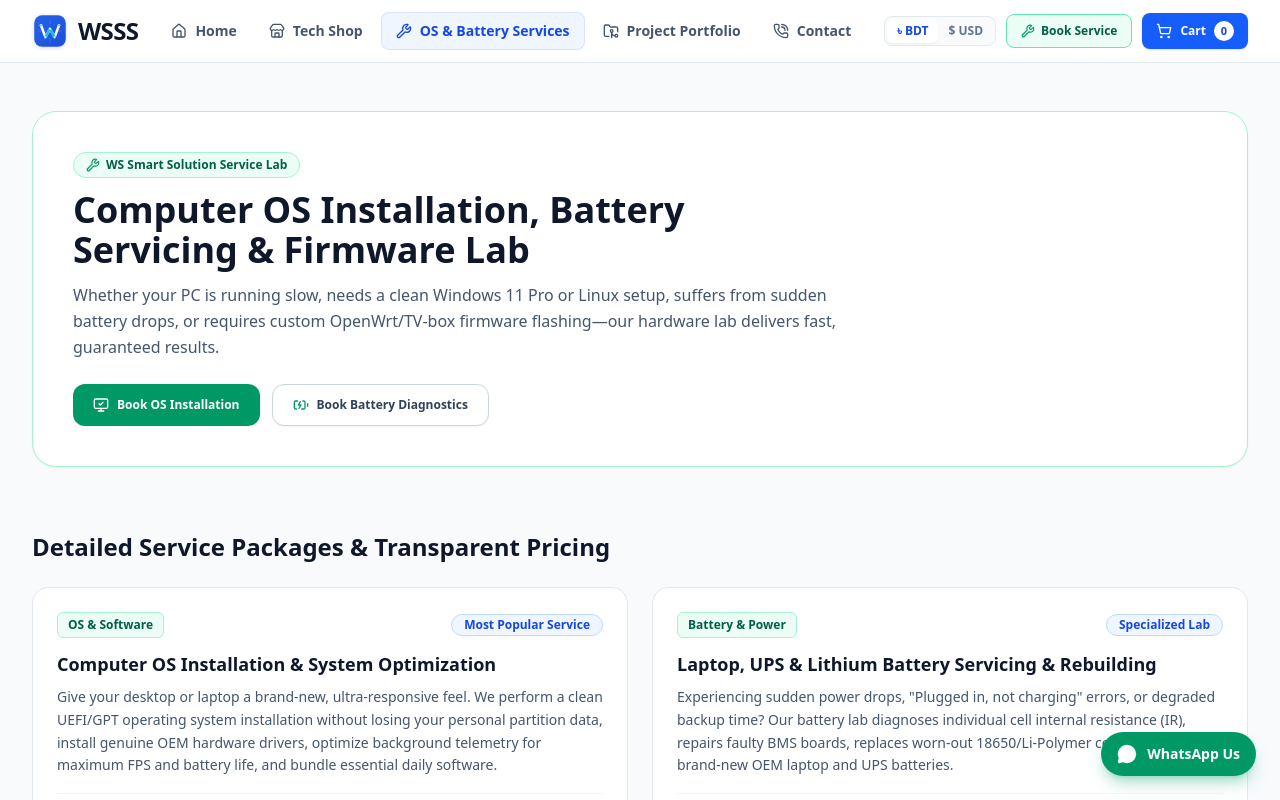
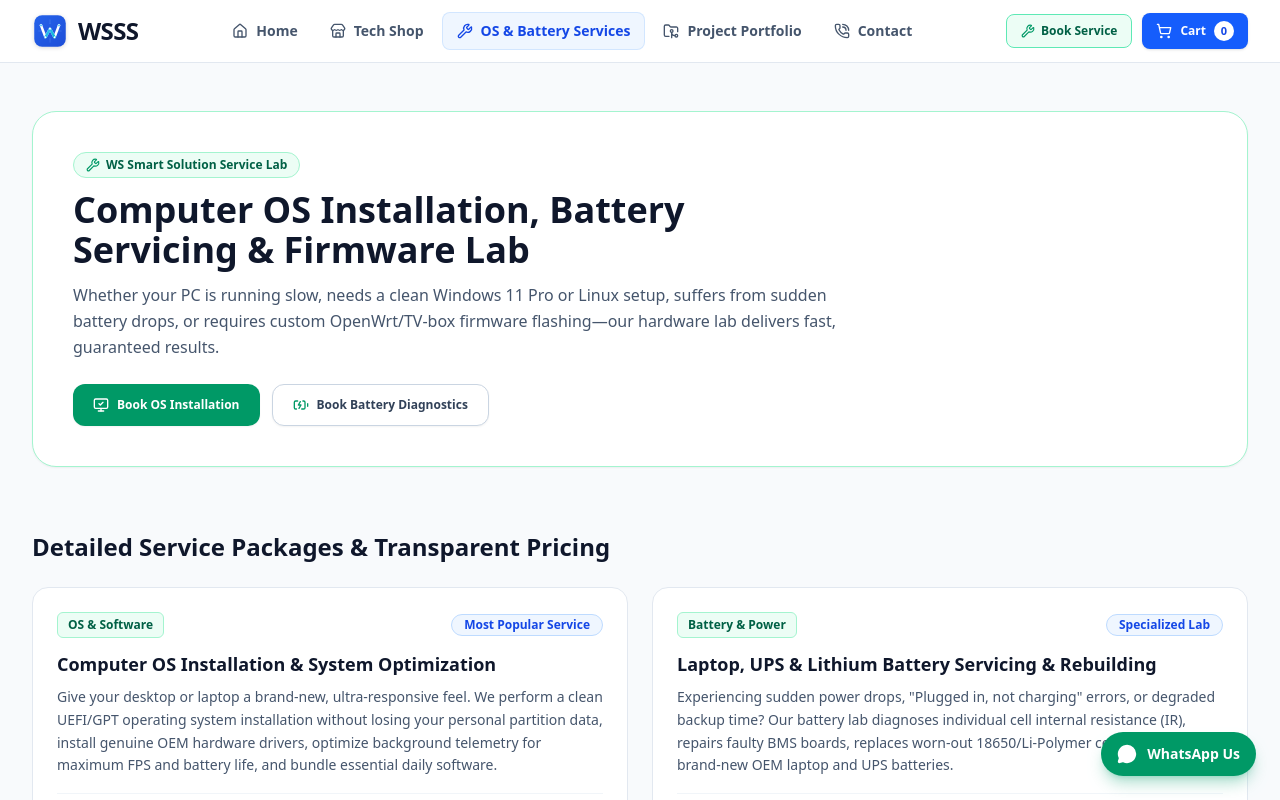
Before and after one commit to wrsunjil/ws-smart-solution, a Next.js app: page /services in a window 1280 px wide. Shown: the top 800 px of the page. Built offline with nearby package versions, Linux system fonts and the light colour scheme.

Commit message:
feat: update service pricing (1000 BDT and 1500 BDT) and remove currency switcher from header

```diff
--- a/src/components/Navbar.tsx
+++ b/src/components/Navbar.tsx
@@ -21,8 +21,6 @@ export default function Navbar() {
   const {
     totalItems,
     setIsCartOpen,
-    currency,
-    setCurrency,
     setBookingServiceTitle,
   } = useStore();
   const [mobileMenuOpen, setMobileMenuOpen] = useState(false);
@@ -75,34 +73,6 @@ export default function Navbar() {
 
         {/* Right Actions */}
         <div className="flex items-center gap-2.5">
-          {/* Currency Switcher */}
-          <div className="flex items-center rounded-lg border border-slate-200 bg-slate-50 p-0.5 text-xs font-semibold">
-            <button
-              type="button"
-              onClick={() => setCurrency('BDT')}
-              className={`rounded-md px-2.5 py-1 transition-all ${
-                currency === 'BDT'
-                  ? 'bg-white text-blue-700 font-bold shadow-xs'
-                  : 'text-slate-500 hover:text-slate-900'
-              }`}
-              title="Display prices in Bangladeshi Taka (৳)"
-            >
-              ৳ BDT
-            </button>
-            <button
-              type="button"
-              onClick={() => setCurrency('USD')}
-              className={`rounded-md px-2.5 py-1 transition-all ${
-                currency === 'USD'
-                  ? 'bg-white text-blue-700 font-bold shadow-xs'
-                  : 'text-slate-500 hover:text-slate-900'
-              }`}
-              title="Display prices in US Dollars ($)"
-            >
-              $ USD
-            </button>
-          </div>
-
           {/* Quick Service Booking Button */}
           <button
             type="button"
--- a/src/context/StoreContext.tsx
+++ b/src/context/StoreContext.tsx
@@ -42,10 +42,8 @@ export function StoreProvider({ children }: { children: React.ReactNode }) {
       if (savedCart) {
         setCart(JSON.parse(savedCart));
       }
-      const savedCurrency = localStorage.getItem('wsss_currency_v1') as Currency | null;
-      if (savedCurrency === 'BDT' || savedCurrency === 'USD') {
-        setCurrency(savedCurrency);
-      }
+      localStorage.removeItem('wsss_currency_v1');
+      setCurrency('BDT');
     } catch {
       // Ignore storage errors
     }
--- a/src/data/services.ts
+++ b/src/data/services.ts
@@ -75,8 +75,8 @@ export const SERVICES: ServiceItem[] = [
       'Transform standard routers into automated Public WiFi hotspots or convert Android TV Boxes into Armbian Linux print/cloud servers.',
     fullDescription:
       'Leverage our deep embedded-systems expertise. Whether you want to unbrick an Amlogic S905W/TX3 Mini TV box, flash Armbian Linux to run a 24/7 CUPS Print Server, or install custom OpenWrt captive-portal firmware on your router, we handle UART/SPI/USB flashing safely.',
-    priceBDT: 800,
-    priceUSD: 8,
+    priceBDT: 1000,
+    priceUSD: 10,
     priceLabel: 'Per Device Setup',
     turnaroundTime: '1 – 2 Hours',
     warranty: 'Guaranteed Stable Boot & Config',
@@ -99,8 +99,8 @@ export const SERVICES: ServiceItem[] = [
       'High-conductivity thermal paste application, cooling fan restoration, NVMe SSD migration, and full motherboard diagnostics.',
     fullDescription:
       'Overheating laptops throttle CPU speed by up to 60% and damage battery longevity. We disassemble your cooling module, ultrasonic-clean dust buildup, apply high-performance thermal compound, and upgrade old HDDs to blazing-fast NVMe/SATA SSDs.',
-    priceBDT: 600,
-    priceUSD: 6,
+    priceBDT: 1500,
+    priceUSD: 15,
     priceLabel: 'Full Servicing Package',
     turnaroundTime: '1 Hour',
     warranty: '15 Days Service Guarantee',
```
